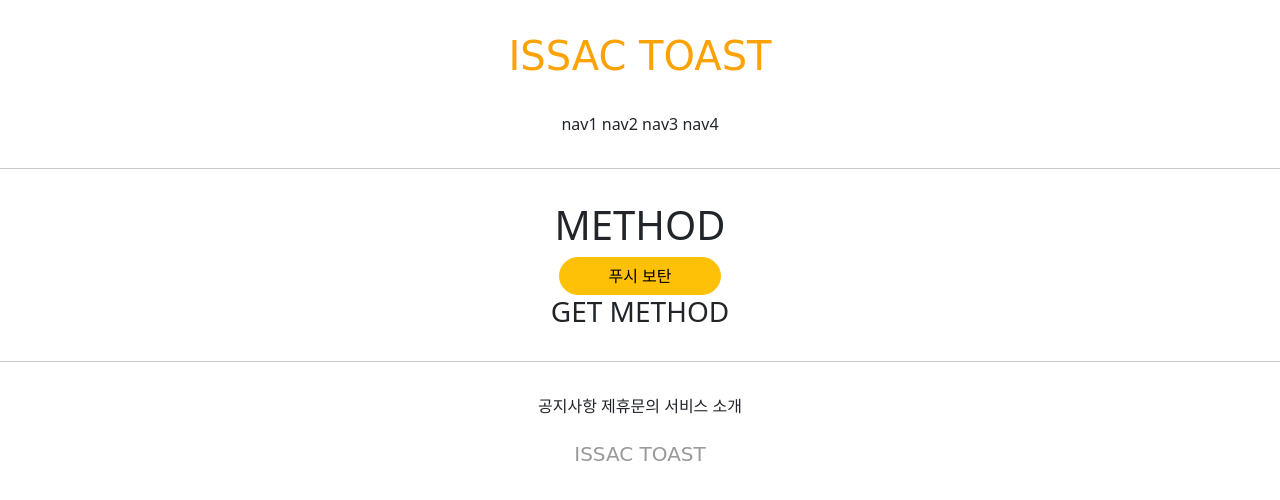
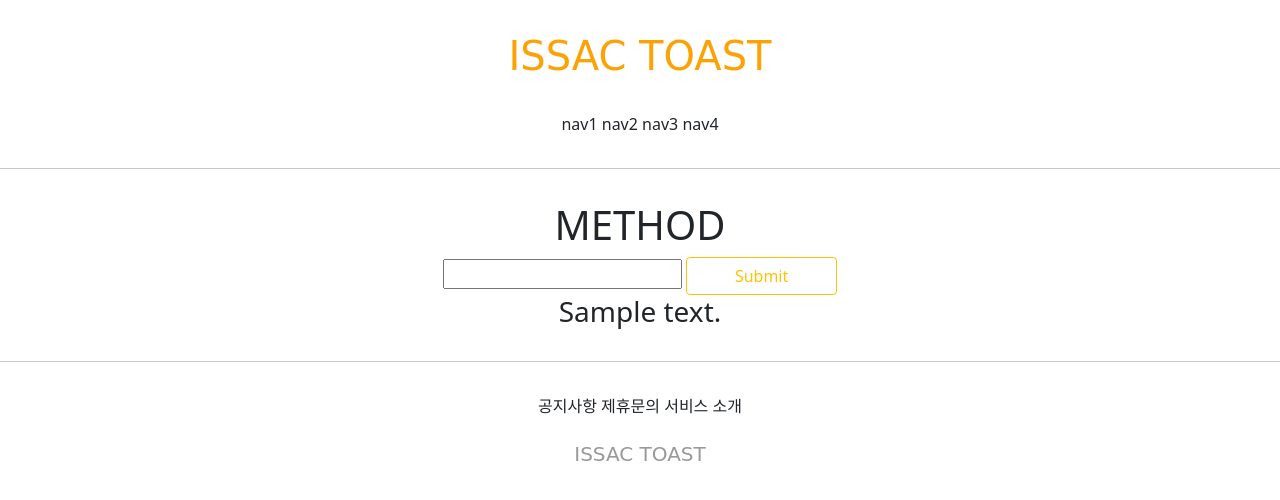
Before and after one commit to issac527/Web-Application_Project, a Django app: page /acount/hw/ in a window 1280 px wide. Shown: the top 500 px of the page. Run offline with Django 3.2, Linux system fonts and the light colour scheme; tables that the repository leaves empty hold one stand-in row (values such as "Sample post"); parts of the project's set-up code (start-up, migrations or seed data) failed here and were passed over; some web fonts are replaced.

Commit message:
2021-07-12 GET, POST DB Data output

```diff
--- a/acountapp/templates/acountapp/hello_world.html
+++ b/acountapp/templates/acountapp/hello_world.html
@@ -12,11 +12,14 @@
         <h1>METHOD</h1>
 
         {#값을 보내줄 주소를 적어줌#}
-        <form action="/acount/hw/" method = "post">
+        <form action = "/acount/hw/", method="post">
             {% csrf_token %}
-            <button type="button" class="px-5 btn btn-warning rounded-pill ">푸시 보탄</button>
+            <input type="text" name = "hwt">
+            <input type="submit" class="px-5 btn btn-outline-warning">
         </form>
-        <h3>{{ text }}</h3>
+        {% for i in HelloWorld_list%}
+        <H3>{{ i.text }}</H3>
+        {% endfor %}
     </div>
 
 {% endblock %}
--- a/acountapp/views.py
+++ b/acountapp/views.py
@@ -2,10 +2,21 @@ from django.http import HttpResponse
 from django.shortcuts import render
 
 # Create your views here.
+from acountapp.models import HelloWorld
+
+
 def hello_world(request):
-    if request.method == 'POST' :
-        return render(request, 'acountapp/hello_world.html'
-                      ,context = {"text" : "POST METHOD"})
+    if request.method == 'POST':
+
+        temp = request.POST.get("hwt")
+        n_hw = HelloWorld()
+        n_hw.text = temp
+        n_hw.save()
+        HelloWorld_list = HelloWorld.objects.all()
+
+        return render(request, 'acountapp/hello_world.html',
+                      context={"HelloWorld_list": HelloWorld_list})
     else:
-        return render(request, 'acountapp/hello_world.html'
-                      ,context = {"text" : "GET METHOD"})
+        HelloWorld_list = HelloWorld.objects.all()
+        return render(request, 'acountapp/hello_world.html',
+                      context={"HelloWorld_list": HelloWorld_list})
```
